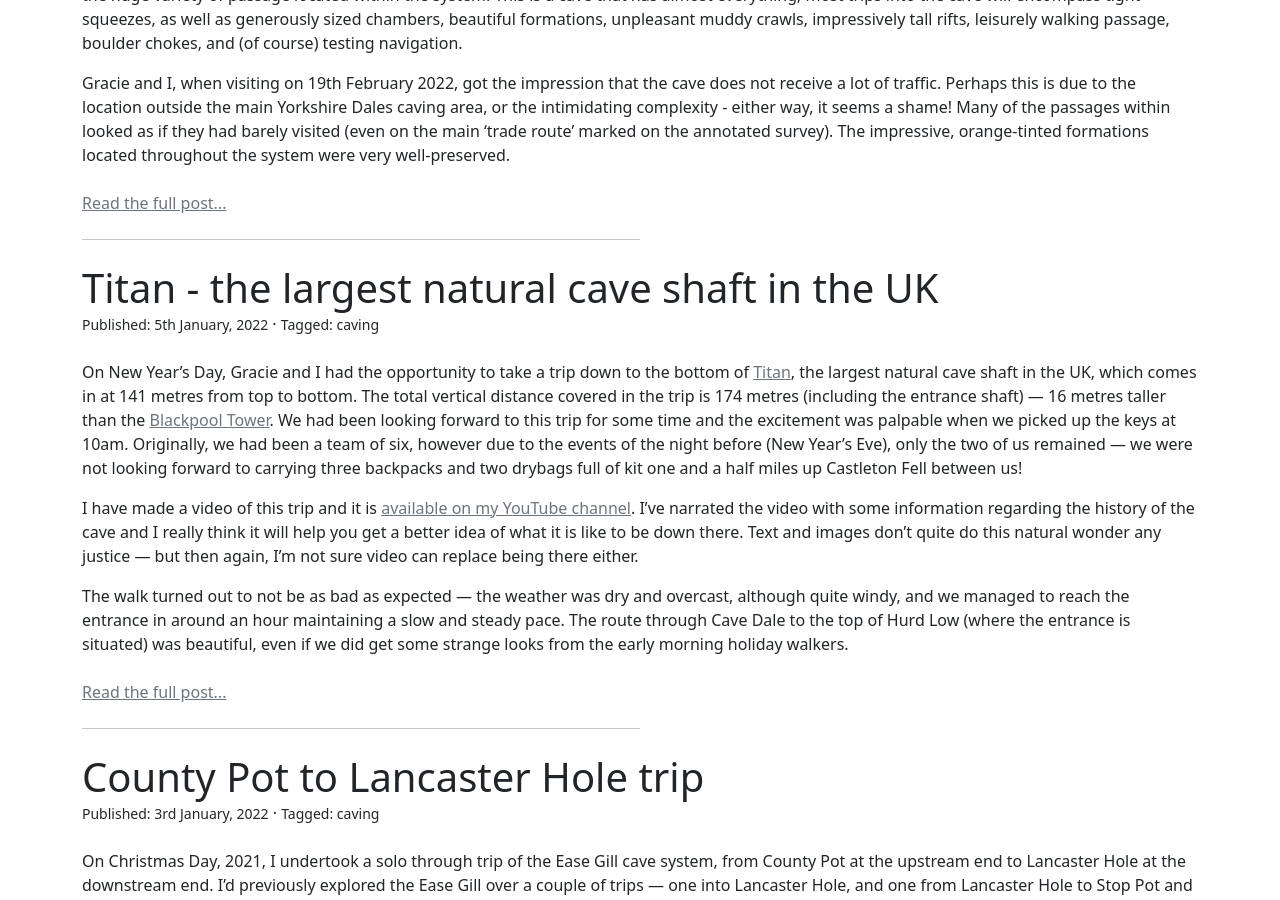
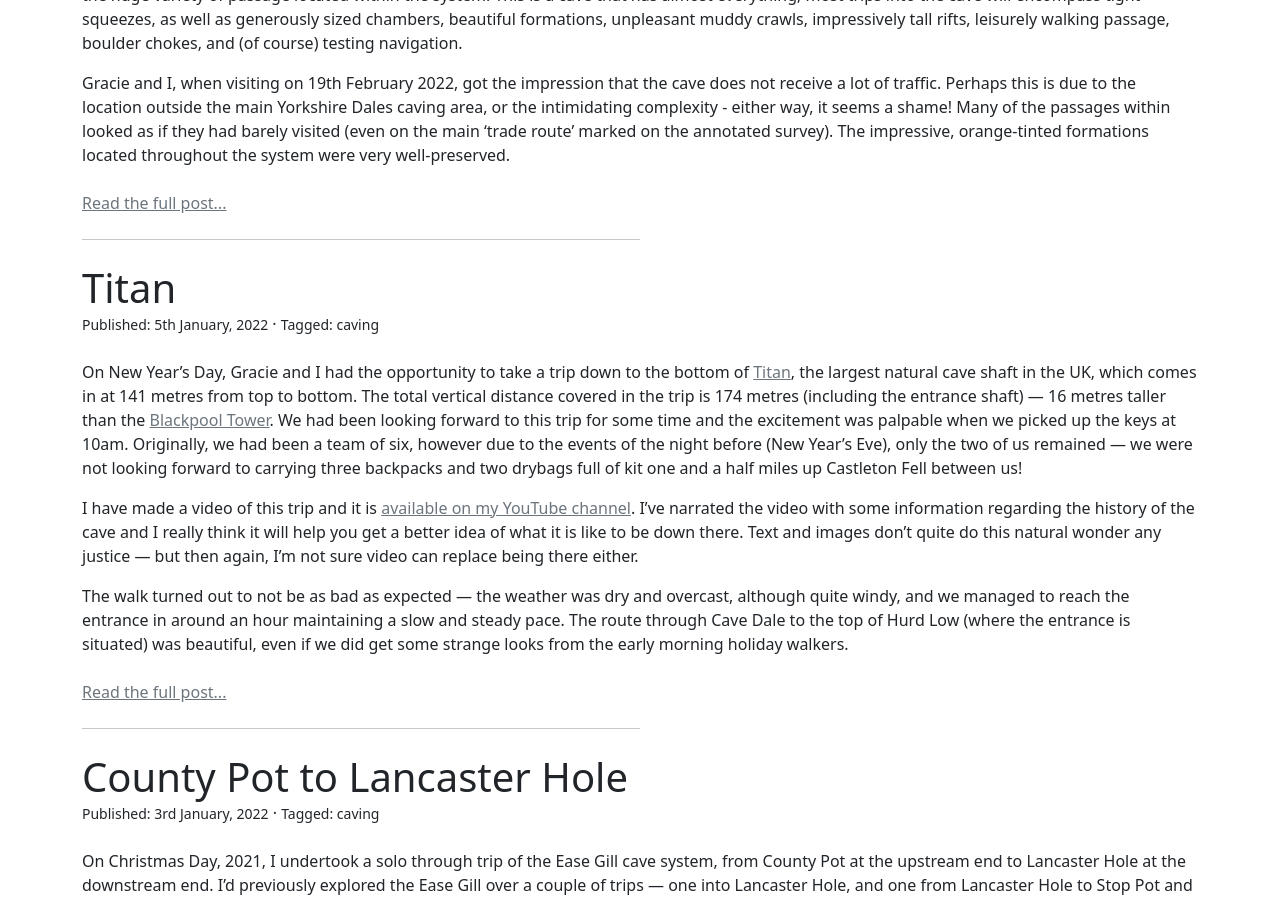
Before and after one commit to anorthall/northall.me.uk, a Jekyll site: the page built from www/index.html, in a window 1280 px wide and 900 px high, scrolled down 918 px. Built offline with Jekyll 4.4.1, drawn with Linux system fonts in a browser that asks for light colours.

Commit message:
Make post titles consistent

```diff
--- a/www/_posts/2022-01-03-county-pot-to-lancaster.md
+++ b/www/_posts/2022-01-03-county-pot-to-lancaster.md
@@ -1,6 +1,6 @@
 ---
 layout: post
-title: County Pot to Lancaster Hole trip
+title: County Pot to Lancaster Hole
 description: A through trip from County Pot to Lancaster Hole, conducted on Christmas Day, 2021.
 pub_date: 3rd January, 2022
 author: Andrew Northall
--- a/www/_posts/2022-01-05-titan.md
+++ b/www/_posts/2022-01-05-titan.md
@@ -1,6 +1,6 @@
 ---
 layout: post
-title: Titan - the largest natural cave shaft in the UK
+title: Titan
 description: A trip down (and back up) Titan, the UK's largest natural cave shaft.
 pub_date: 5th January, 2022
 author: Andrew Northall
```
